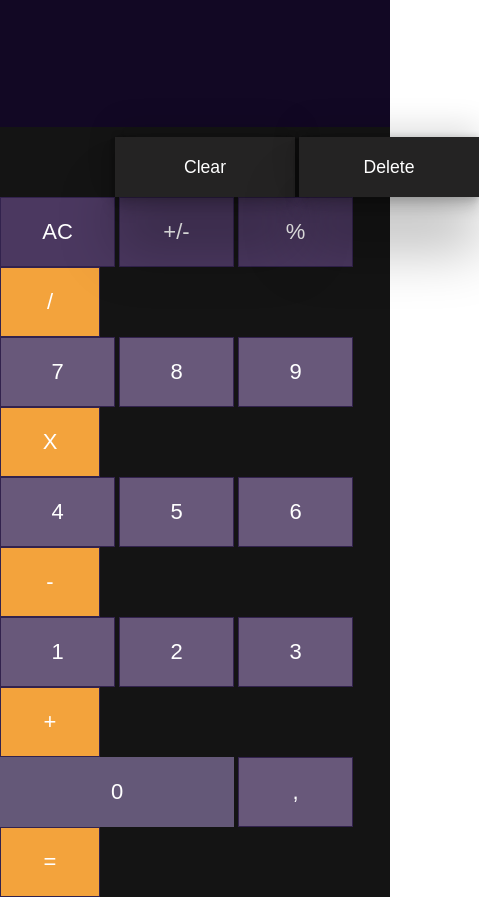
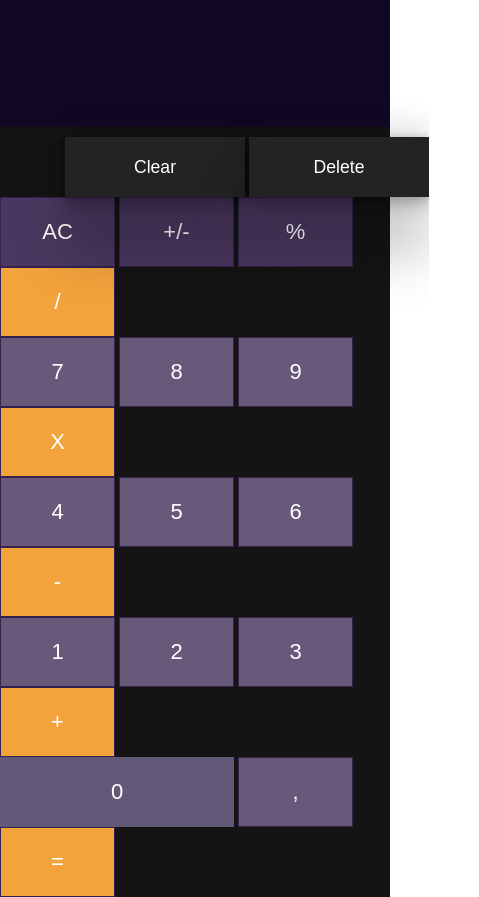
Before and after one commit to hernancoronel/calculator, a plain HTML site: page index.html in a window 390 px wide. Shown: the whole page, 479 px wide, since content can reach past the window. Drawn offline with Linux system fonts and the light colour scheme.

Commit message:
Responsive modificado

```diff
--- a/styles.css
+++ b/styles.css
@@ -142,6 +142,7 @@ body {
     max-width: 100%;
     border-radius: 0;
     padding: 0;
+    margin: 0;
   }
 
   .Btn {
@@ -162,7 +163,7 @@ body {
   .Btn-Suma,
   .Btn-Resta,
   .Btn-Igual {
-    width: 100px;
+    width: 115px;
   }
 
   .Btn-AC,
@@ -175,6 +176,5 @@ body {
   .Btn-Delete {
     height: 60px;
     width: 180px;
-    transform: translateX(115px);
   }
 }
```
